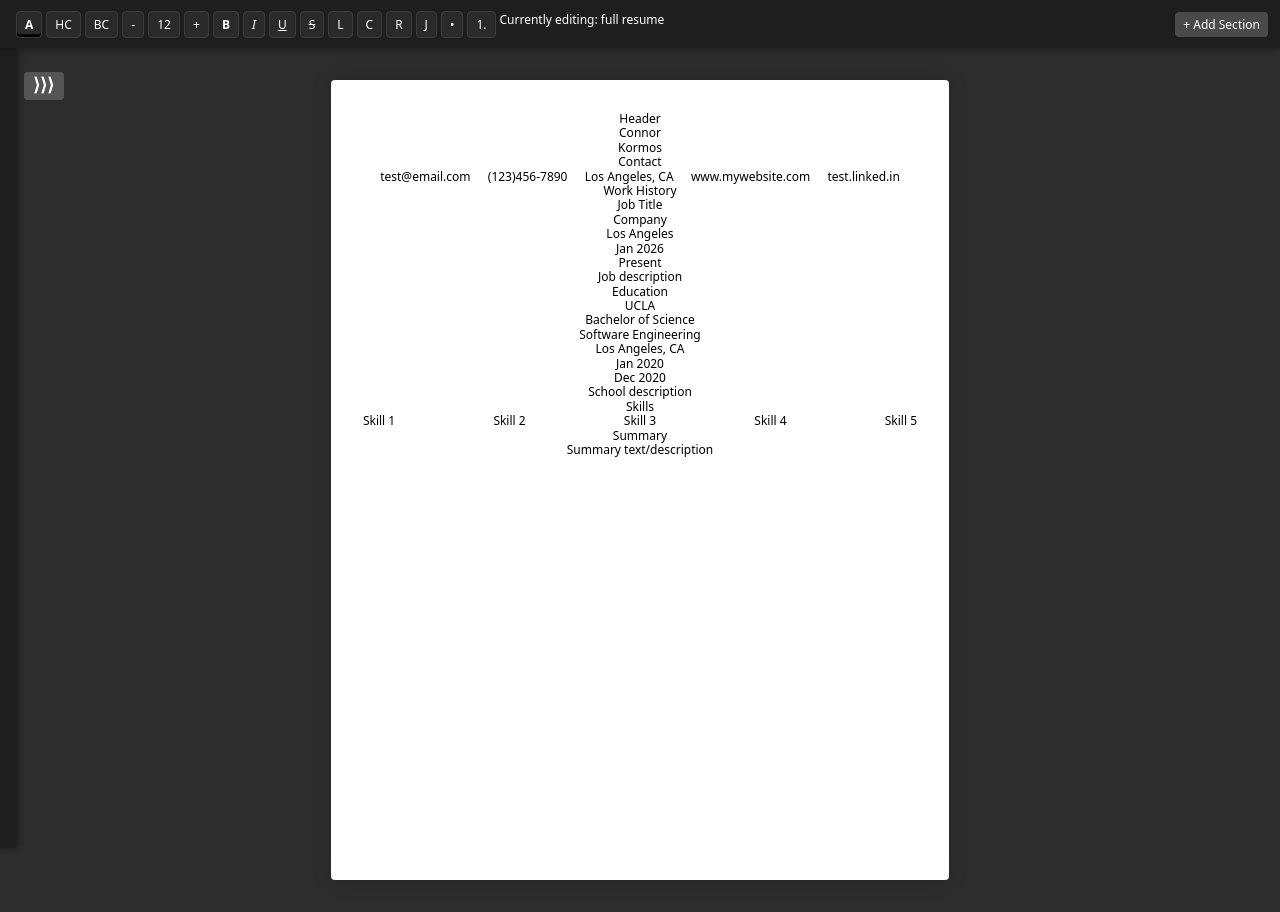
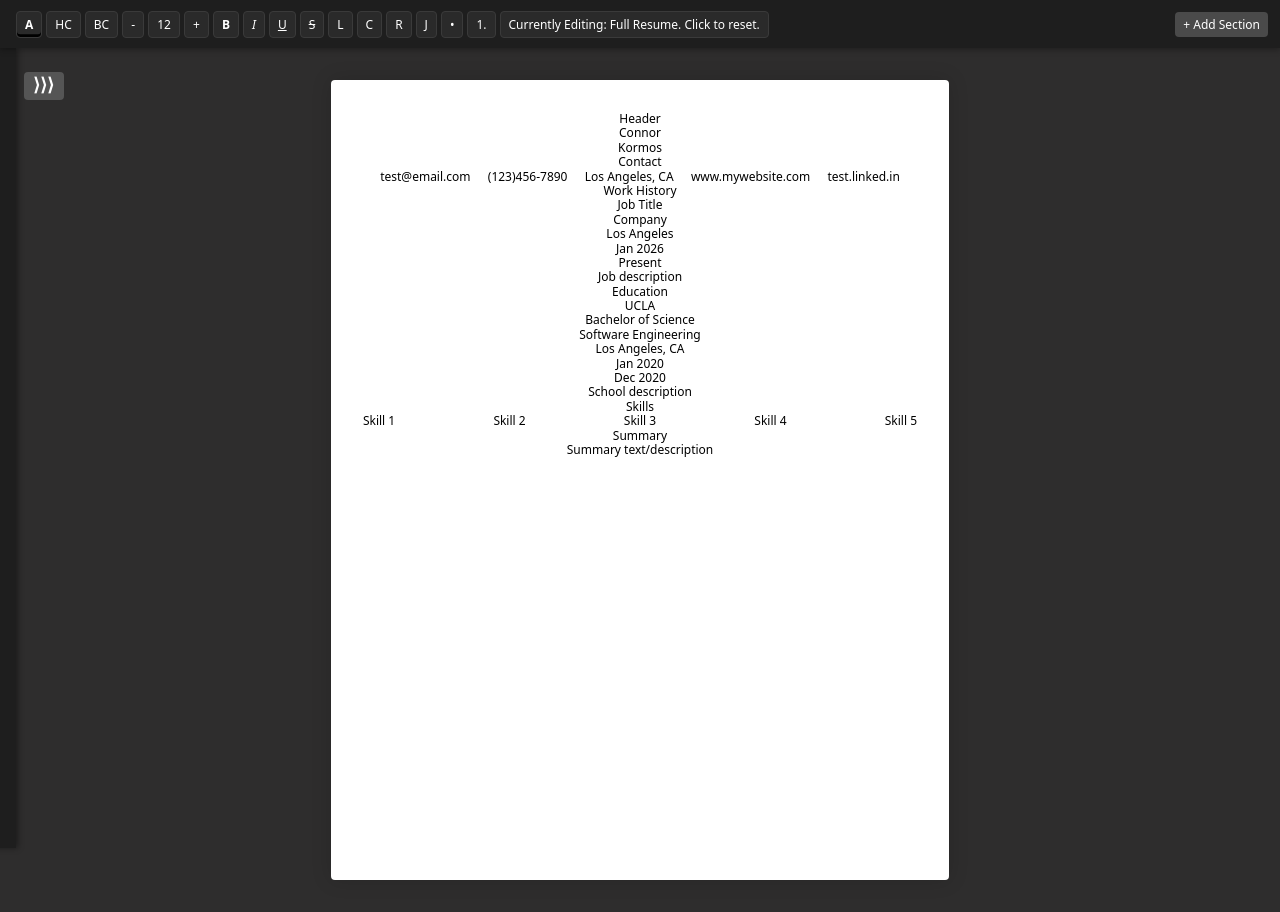
Before and after one commit to connork97/Resume-Builder, a React (Vite) app: page / in a window 1280 px wide. Built offline with nearby package versions, Linux system fonts and the light colour scheme.

Commit message:
added toolbar button for switching back to full page editing after editing individual sections/fields

```diff
--- a/src/components/Slate/RenderElement.jsx
+++ b/src/components/Slate/RenderElement.jsx
@@ -15,11 +15,11 @@ const RenderElement = ({ element, attributes, children, type }) => {
    }
    switch (type) {
       case 'unordered-list':
-         return <ul {...attributes}>{children}</ul>
+         return <ul {...attributes} style={stylingObj}>{children}</ul>
       case 'ordered-list':
-         return <ol {...attributes}>{children}</ol>
+         return <ol {...attributes} style={stylingObj}>{children}</ol>
       case 'list-item':
-         return <li {...attributes}>{children}</li>
+         return <li {...attributes} style={stylingObj}>{children}</li>
       case 'paragraph':
          return <p {...attributes} style={stylingObj}>{children}</p>
       default:
--- a/src/components/Slate/helpers/marks.js
+++ b/src/components/Slate/helpers/marks.js
@@ -1,5 +1,12 @@
 import { Editor } from "slate";
 
+import { store } from "../../../store/store.js";
+
+const getResumeStyling = (style) => {
+  const state = store.getState();
+  const resumeStyling = state.resume.styling;
+  return resumeStyling[style];
+}
 export const isMarkActive = (editor, format) => {
   const marks = Editor.marks(editor);
   return marks ? marks[format] === true : false;
@@ -16,28 +23,45 @@ export const toggleMark = (editor, format) => {
 };
 
 export const getActiveMark = (editor, mark) => {
-  if (!editor || !editor.selection) return "?";
+  // if (!editor || !editor.selection) {
+  // return null;
+  // }
   const marks = Editor.marks(editor);
   const activeMark = marks?.[mark];
-  switch(mark) {
-    case ('fontSize'):
-      const parsedActiveMark = parseInt(activeMark);
-      return parsedActiveMark ?? "?";
-    case ('fontColor'):
-      return activeMark ?? console.error("No active font color found.");
+  if (activeMark) {
+    switch (mark) {
+      case ('fontSize'):
+        const parsedActiveMark = parseInt(activeMark);
+        // return parsedActiveMark;
+        return parsedActiveMark ?? console.error("No active font size found.");
+      case ('color'):
+        return activeMark ?? console.error("No active font color found.");
+    }
   }
-  return activeMark;
+  if (!activeMark) {
+    switch (mark) {
+      case ('fontSize'):
+        return parseInt(getResumeStyling('fontSize'));
+      case ('color'):
+        return getResumeStyling('color');
+      default:
+        return activeMark;
+    }
+  }
+  // return activeMark;
 };
 
 export const setFontSize = (editor, fontSize) => {
-  const parsedFontSize = parseInt(fontSize);
-  Editor.addMark(editor, 'fontSize', parsedFontSize);
-  console.log(`Font size set to ${parsedFontSize}`);
+  // const parsedFontSize = parseInt(fontSize);
+  // Editor.addMark(editor, 'fontSize', parsedFontSize);
+  // console.log(`Font size set to ${parsedFontSize}`);
+  Editor.addMark(editor, 'fontSize', `${fontSize}px`);
+  console.log(`Font size set to ${fontSize}px`);
 };
 
 export const setFontColor = (editor, fontColor) => {
-  Editor.addMark(editor, 'fontColor', fontColor);
-  console.log(`Font fontColor set to ${fontColor}`);
+  Editor.addMark(editor, 'color', fontColor);
+  console.log(`Color set to ${fontColor}`);
 }
 
 export const setHighlightColor = (editor, highlightColor) => {
--- a/src/components/Toolbar/RichTextToolbar.jsx
+++ b/src/components/Toolbar/RichTextToolbar.jsx
@@ -2,7 +2,7 @@ import React, { useState, useEffect } from "react";
 import { useSlate } from "slate-react";
 import { useSelector, useDispatch } from "react-redux";
 
-import { updateResumeStyling, updateSection } from "../../store/resumeSlice.js";
+import { setActiveEditorId, setActiveSection, updateResumeStyling, updateSection } from "../../store/resumeSlice.js";
 import { toggleMark, isMarkActive, getActiveMark, setFontSize, setFontColor, setHighlightColor } from "../Slate/helpers/marks.js";
 import { isBlockActive, toggleList, setAlignment } from '../Slate/helpers/blocks.js';
 
@@ -12,22 +12,37 @@ import ToolbarButton from "../Toolbar/ToolbarButton";
 import ToolbarInput from "./ToolbarInput.jsx";
 import ToolbarDropdown from './ToolbarDropdown.jsx';
 import styles from "./RichTextToolbar.module.css";
-import { resume } from "react-dom/server";
 
 const RichTextToolbar = () => {
   const dispatch = useDispatch();
   const resumeStyling = useSelector((state) => state.resume.styling);
+  const sections = useSelector((state) => state.resume.sections);
   const activeSectionId = useSelector(state => state.resume.activeSectionId);
   const activeEditorId = useSelector((state) => state.resume.activeEditorId);
   const selection = useSelector(state => state.resume.activeEditorSelection);
   const editor = editorRegistry.get(activeEditorId);
 
+  const activeSectionTitle = sections.find(section => section.id === activeSectionId)?.data.sectionTitle;
+
   const [fontSizeInputValue, setFontSizeInputValue] = useState(12);
   const [currentEditorFontColor, setCurrentEditorFontColor] = useState('rgba(0, 0, 0, 1)');
   const [currentEditorHighlightColor, setCurrentEditorHighlightColor] = useState("rgba(255, 255, 255, 0.5)");
 
+
+  const clearToolbarSelection = () => {
+    dispatch(setActiveEditorId(null));
+    dispatch(setActiveSection(null));
+    setFontSizeInputValue(parseInt(resumeStyling.fontSize));
+    // useSelector((state) => {state.resume.activeSectionId = null});
+
+  }
+
   const handleSetSectionBackgroundColor = (color) => {
-    console.log(color, activeSectionId);
+    // console.log(color, activeSectionId);
+    if (!activeSectionId) {
+      dispatch(updateResumeStyling({ backgroundColor: color }));
+      return;
+    }
     dispatch(updateSection({
       id: activeSectionId,
       changes: { styling: { backgroundColor: color } }
@@ -51,12 +66,12 @@ const RichTextToolbar = () => {
       return;
     }
     if (newFontSize === 'increment') {
-      let currentFontSize = getActiveMark(editor, 'fontSize');
+      let currentFontSize = getActiveMark(editor, 'fontSize') || parseInt(fontSizeInputValue);
       currentFontSize += 1;
       setFontSize(editor, currentFontSize);
       setFontSizeInputValue(currentFontSize);
     } else if (newFontSize === 'decrement') {
-      let currentFontSize = getActiveMark(editor, 'fontSize');
+      let currentFontSize = getActiveMark(editor, 'fontSize') || parseInt(fontSizeInputValue);
       currentFontSize -= 1;
       setFontSize(editor, currentFontSize);
       setFontSizeInputValue(currentFontSize);
@@ -83,10 +98,12 @@ const RichTextToolbar = () => {
     console.log('Editor is ready.')
 
     const currentFontSize = getActiveMark(editor, 'fontSize');
-    const currentFontColor = getActiveMark(editor, 'fontColor');
+    const currentFontColor = getActiveMark(editor, 'color');
+    currentFontSize && setFontSizeInputValue(currentFontSize);
+    // setFontSizeInputValue(currentFontSize);
+    currentFontColor && setCurrentEditorFontColor(currentFontColor);
+    // setCurrentEditorFontColor(currentFontColor);
 
-    setFontSizeInputValue(currentFontSize);
-    setCurrentEditorFontColor(currentFontColor);
   }, [editor, selection])
 
 
@@ -202,7 +219,10 @@ const RichTextToolbar = () => {
         active={editor && isBlockActive(editor, "ordered-list")}
         command={() => editor && toggleList(editor, "ordered-list")}
       />
-      <p>Currently editing: {editor ? editor.id : 'full resume'}</p>
+      <ToolbarButton
+        text={`Currently Editing: ${activeSectionTitle ? activeSectionTitle : 'Full Resume'}. Click to reset.`}
+        command={() => clearToolbarSelection()}
+      />
 
     </div>
   );
--- a/src/store/resumeSlice.js
+++ b/src/store/resumeSlice.js
@@ -590,7 +590,7 @@ const resumeSlice = createSlice({
     updateSection(state, action) {
       const { id, changes } = action.payload;
       const section = state.sections.find(s => s.id === id);
-      console.log("SECTION: ", section)
+      // console.log("SECTION: ", section)
 
       if (section) {
         for (const key in changes) {
```
